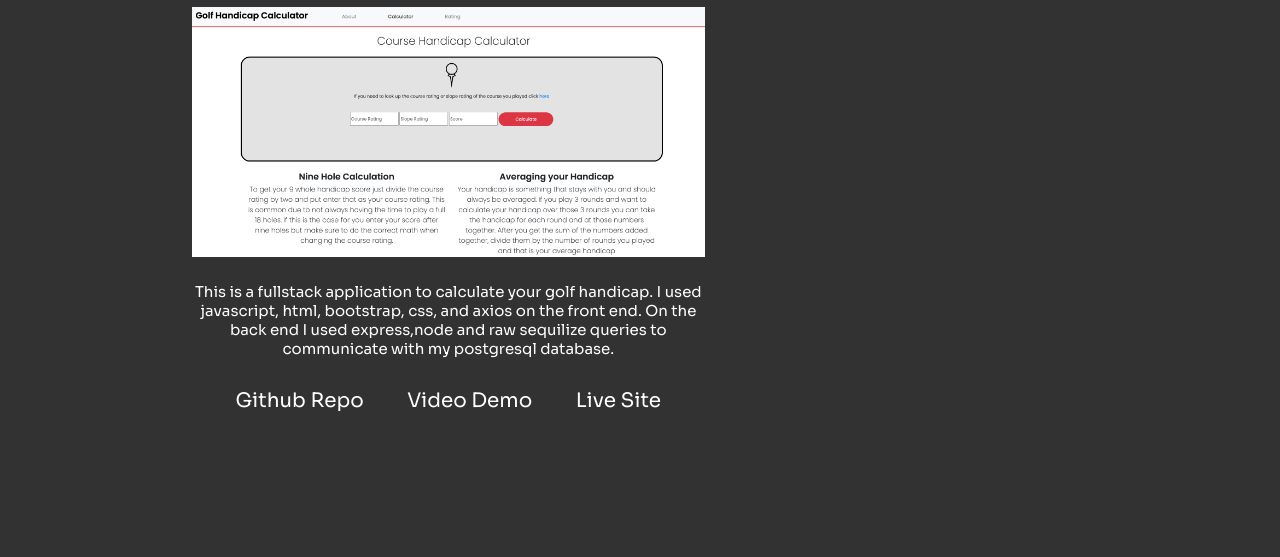
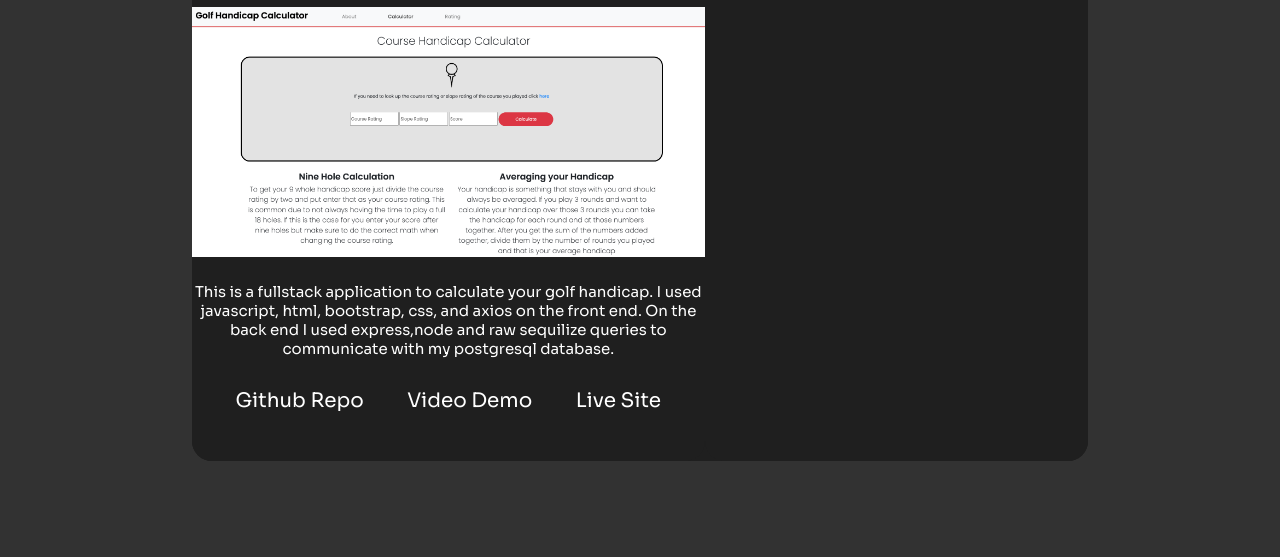
Before and after one commit to colinmyers37/personal-website, a plain HTML site: page projects.html in a window 1280 px wide. Shown: the part 243-800 px from the top of the page. Drawn offline with Linux system fonts and the light colour scheme.

Commit message:
fixed projects page

```diff
--- a/style.css
+++ b/style.css
@@ -111,9 +111,10 @@ align-items: center;
   width: 70vw;
 }
 .projects-div{
-  background-color: rgb(50, 50, 50);
+  background-color: rgb(31, 31, 31);
   height: 500px;
-  width: 550px;
+  width: 70vw;
+  border-radius: 20px;
   align-items: center;
 }
 .img-project {
@@ -136,6 +137,3 @@ align-items: center;
   justify-content: space-evenly;
 
 }
-.links-text {
-
-}
```
